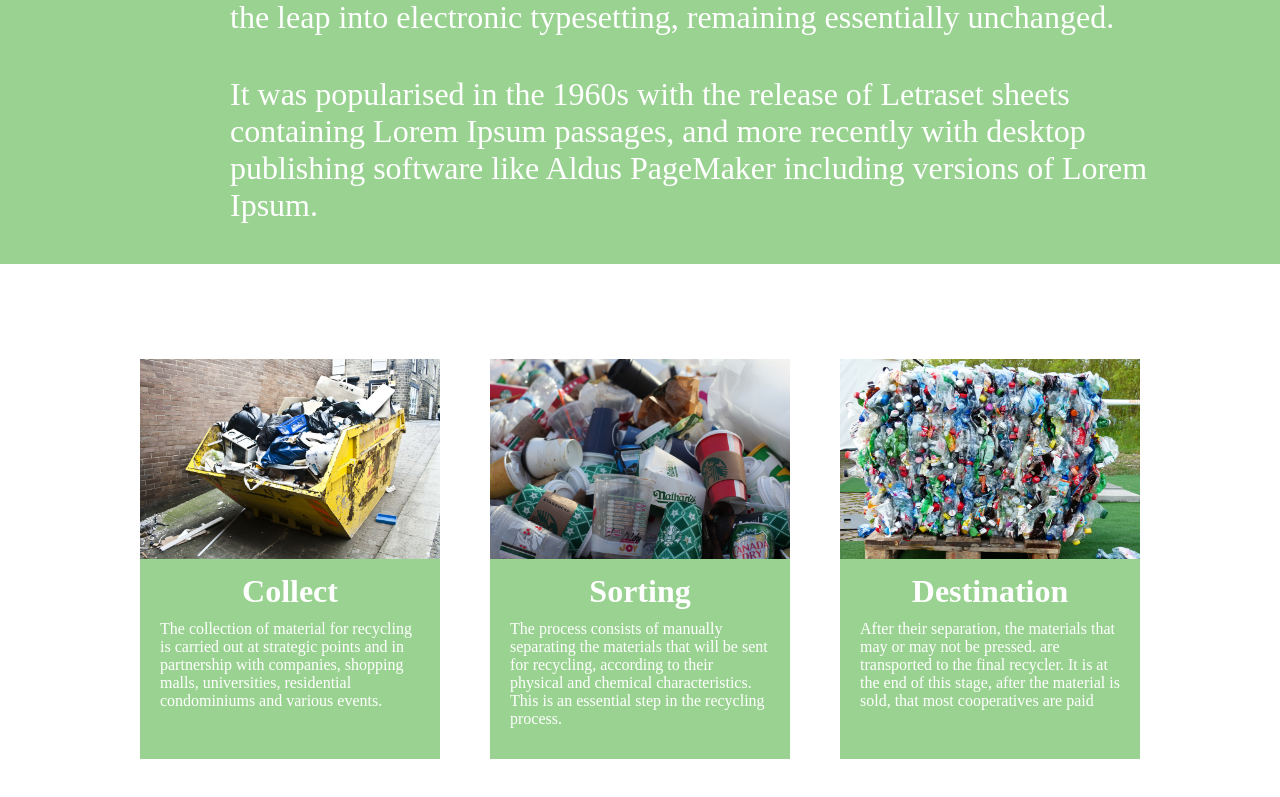
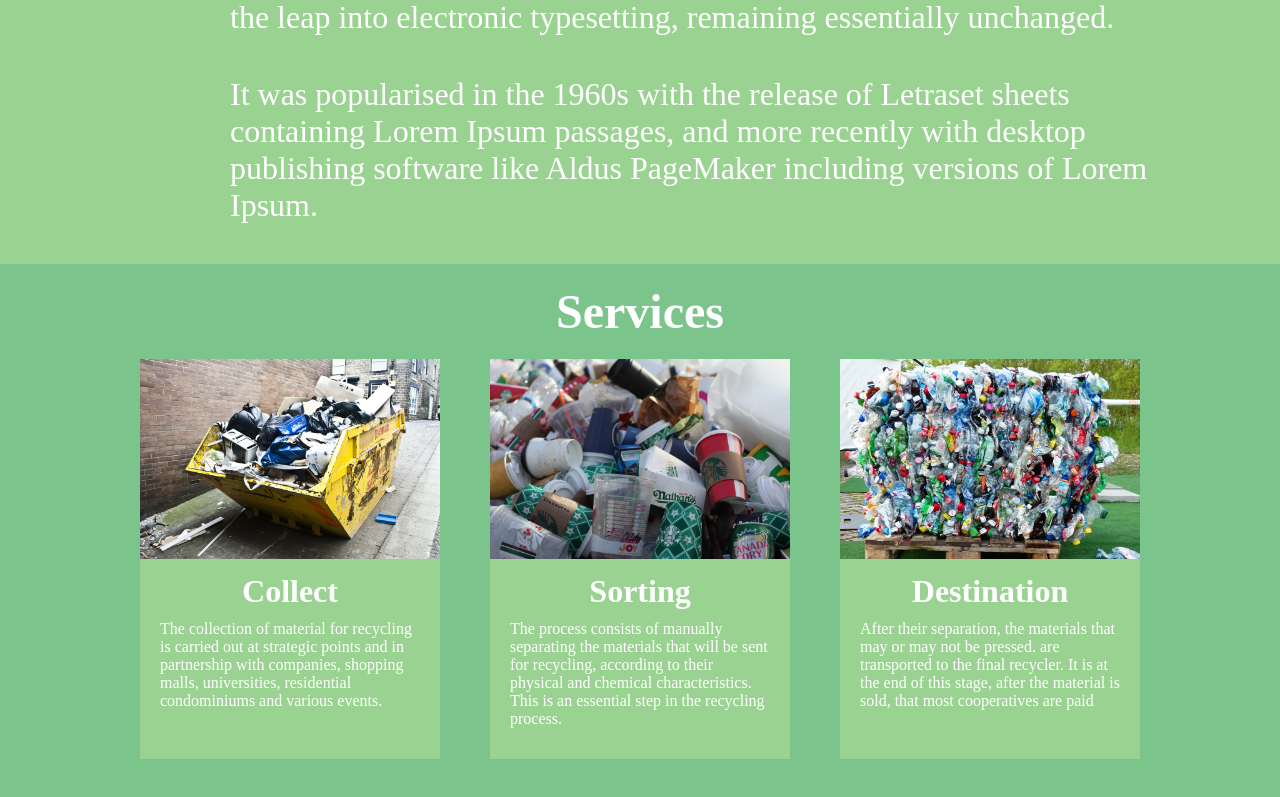
Before and after one commit to tiagot1/Econature, a plain HTML site: page index.html in a window 1280 px wide. Shown: the part 954-1751 px from the top of the page. Drawn offline with Linux system fonts and the light colour scheme.

Commit message:
adicionado background da section services

```diff
--- a/style.css
+++ b/style.css
@@ -90,6 +90,11 @@ header li a:hover {
   text-align: center;
   padding: 20px 0 20px 0;
 }
+
+.services {
+  background-color: #7BC58C;
+}
+
 .servicez {
   height: 400px;
   width: 300px;
```
